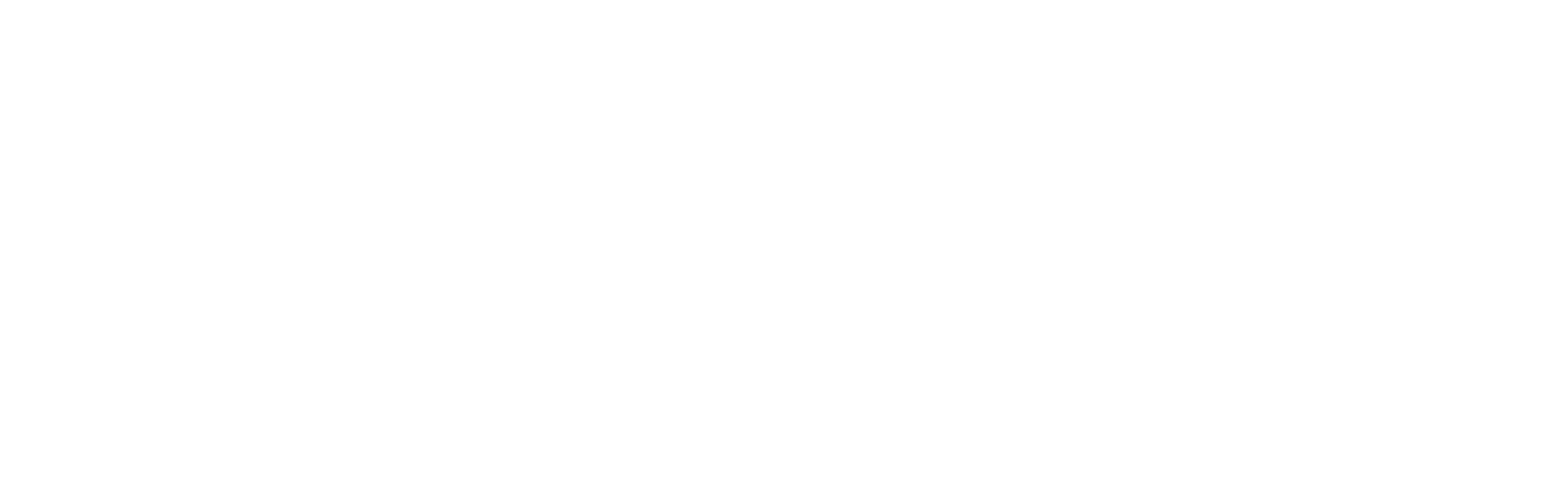
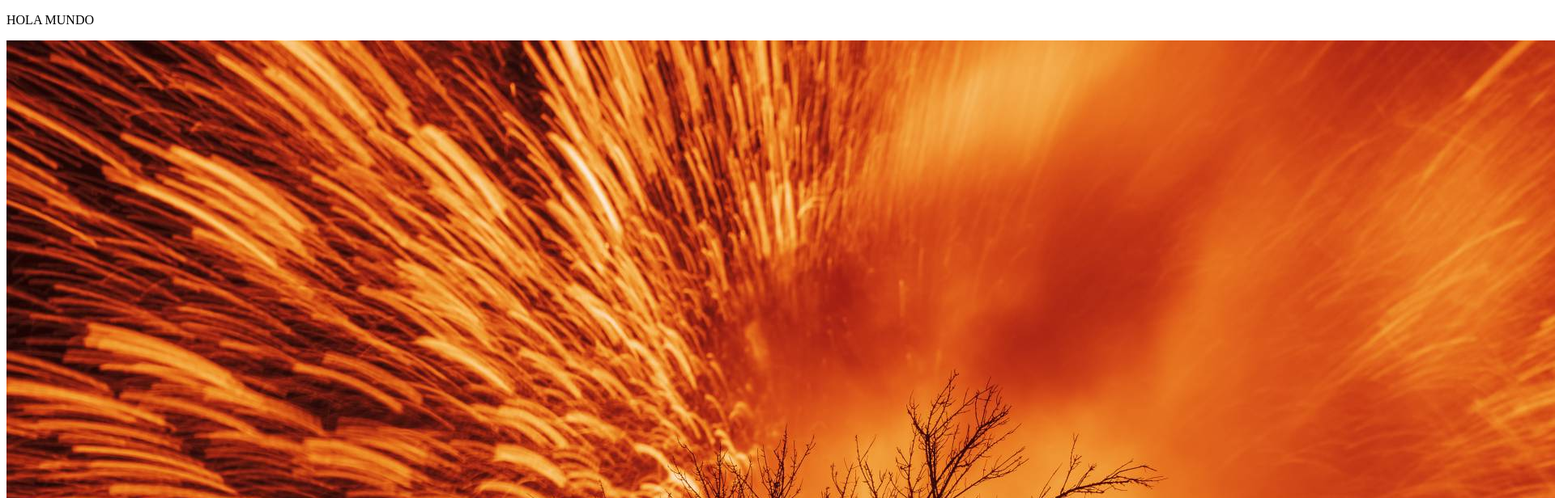
Before and after one commit to AraceliMoreno/mayo-junioDW2022, a plain HTML site: page index.html in a window 1280 px wide. Shown: the top 616 px of the page at 81% size, 1920 px wide, since content can reach past the window. Drawn offline with Linux system fonts and the light colour scheme.

Commit message:
Actualización Página
Se incluye imagen principal

```diff
--- a/index.html
+++ b/index.html
@@ -3,4 +3,9 @@
    <head>
       <title>Escuela de Código PILARES TLACOPAN</title>
    </head>
+
+   <body>
+      <p>HOLA MUNDO</p>
+      <img src="imagenes/img1.jpg">
+   </body>
 </html>
```
Also changed, not shown: imagenes/img1.jpg (added).
